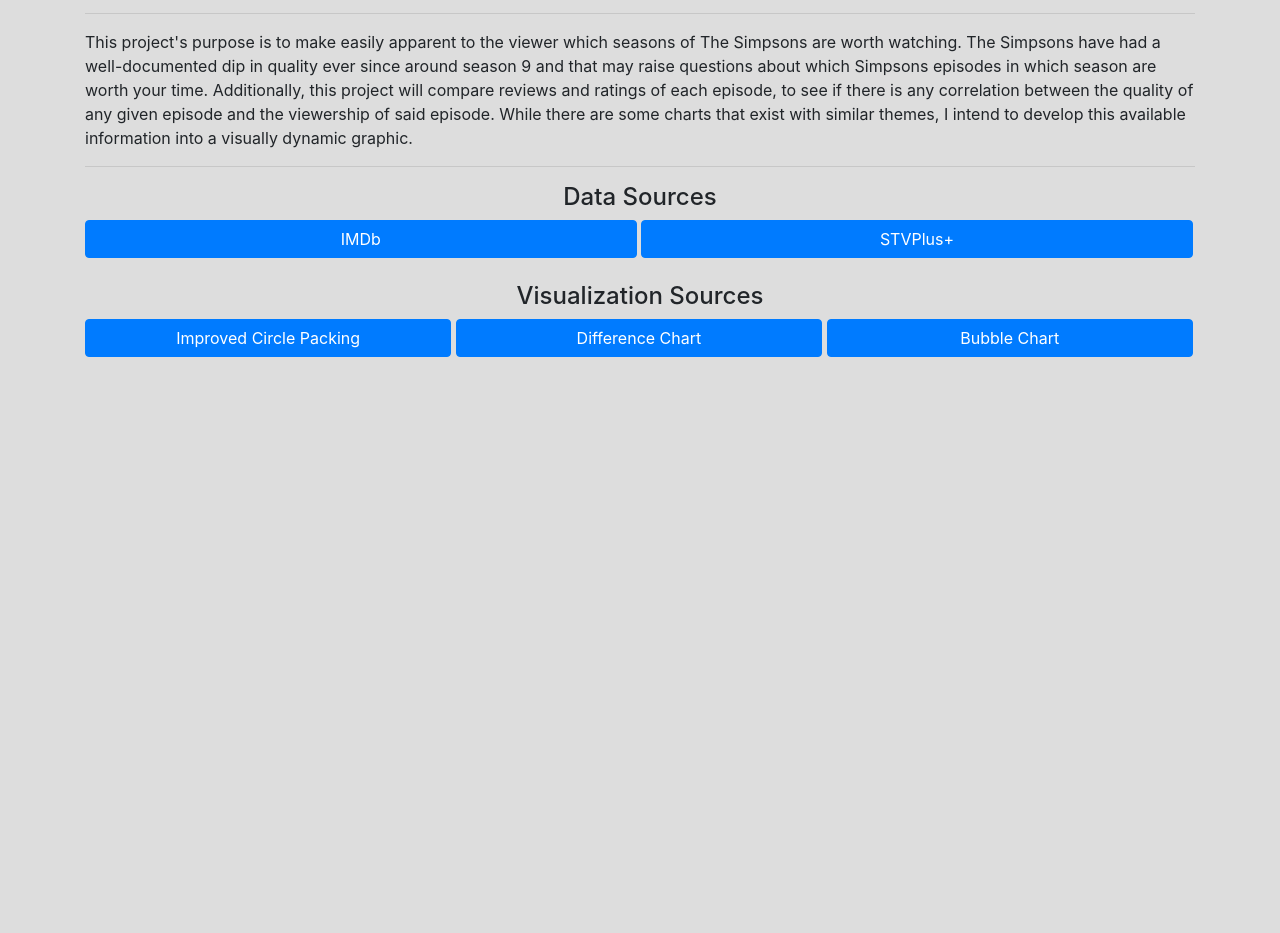
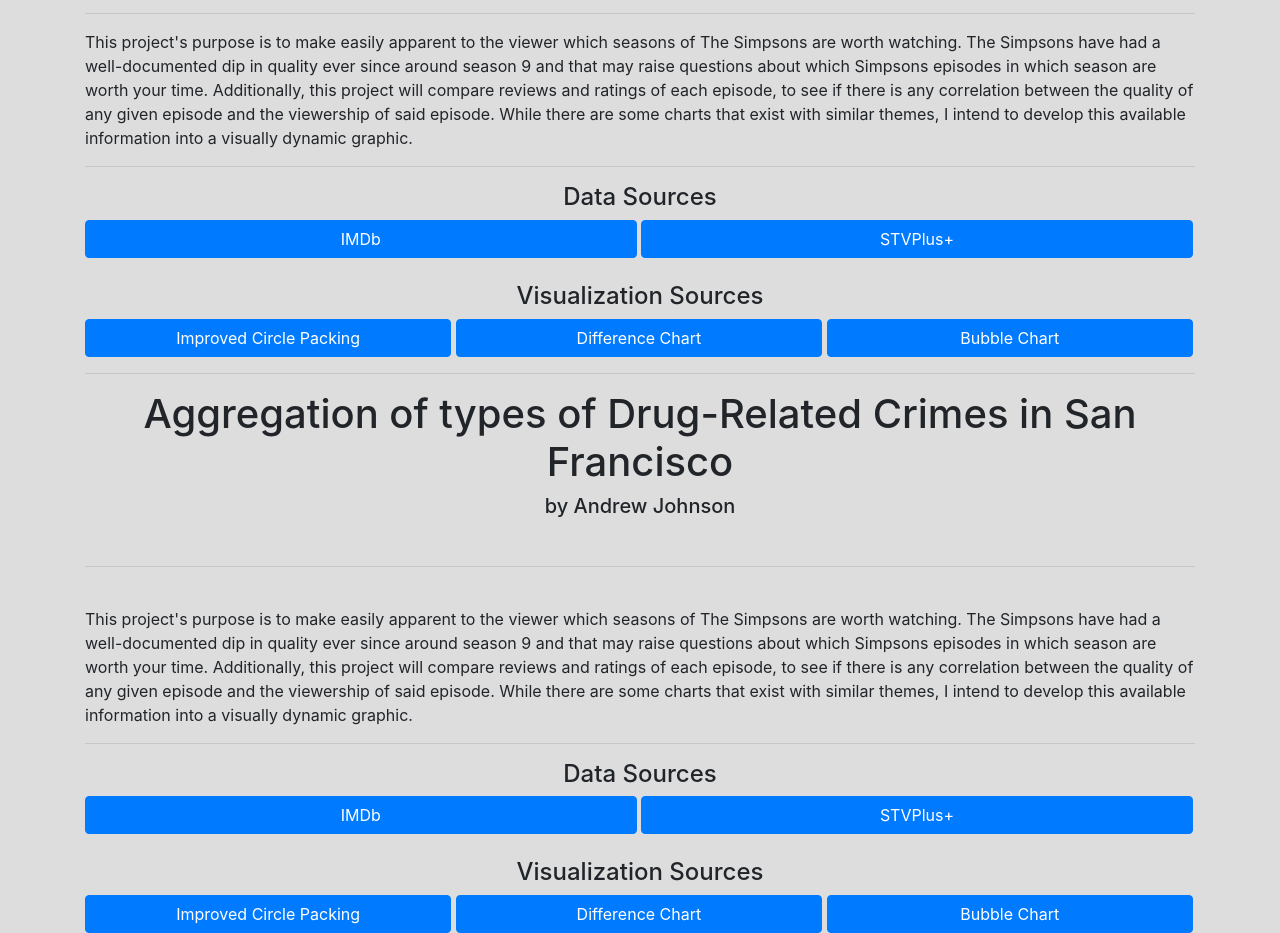
Before and after one commit to ajtemp/ajtemp.github.io, a plain HTML site: page index.html in a window 1280 px wide. Shown: the part 107-1040 px from the top of the page. Before the commit the page ends 800 px from the top, so only its background shows below. Drawn offline with nearby package versions, Linux system fonts and the light colour scheme.

Commit message:
initial commit

```diff
--- a/165page.html
+++ b/index.html
@@ -1,7 +1,7 @@
 <!DOCTYPE html>
 <html lang="en">
 <head>
-  <title>Quality of The Simpsons</title>
+  <title>Andrew's Topics</title>
   <meta charset="utf-8">
   <meta name="viewport" content="width=device-width, initial-scale=1">
   <link rel="stylesheet" href="https://maxcdn.bootstrapcdn.com/bootstrap/4.1.0/css/bootstrap.min.css">
@@ -25,6 +25,22 @@
   <a class="btn btn-primary" href="https://bl.ocks.org/mbostock/467f1a0db47753cc630e" style="width: 33%">Improved Circle Packing</a>
   <a class="btn btn-primary" href="https://bl.ocks.org/mbostock/3894205" style="width: 33%">Difference Chart</a>
   <a class="btn btn-primary" href="https://bl.ocks.org/mbostock/4063269" style="width: 33%">Bubble Chart</a>
+  <hr>
+  <h1 class="text-center">Aggregation of types of Drug-Related Crimes in San Francisco</h1>
+  <h5 class="text-center">by Andrew Johnson</h5>
+  <br>
+  <hr>
+  <br>
+  <p>This project's purpose is to make easily apparent to the viewer which seasons of The Simpsons are worth watching. The Simpsons have had a well-documented dip in quality ever since around season 9 and that may raise questions about which Simpsons episodes in which season are worth your time. Additionally, this project will compare reviews and ratings of each episode, to see if there is any correlation between the quality of any given episode and the viewership of said episode. While there are some charts that exist with similar themes, I intend to develop this available information into a visually dynamic graphic.</p>
+  <hr>
+  <h4 class="text-center">Data Sources</h4>
+  <a class="btn btn-primary" href="https://www.imdb.com/title/tt0096697/episodes?season=27" style="width: 49.7%">IMDb</a>
+  <a class="btn btn-primary" href="https://stvplus.com/show/176/The-Simpsons" style="width: 49.7%">STVPlus+</a>
+
+  <h4 class="text-center mt-4">Visualization Sources</h4>
+  <a class="btn btn-primary" href="https://bl.ocks.org/mbostock/467f1a0db47753cc630e" style="width: 33%">Improved Circle Packing</a>
+  <a class="btn btn-primary" href="https://bl.ocks.org/mbostock/3894205" style="width: 33%">Difference Chart</a>
+  <a class="btn btn-primary" href="https://bl.ocks.org/mbostock/4063269" style="width: 33%">Bubble Chart</a>
 </div>
 
 </body>
```
